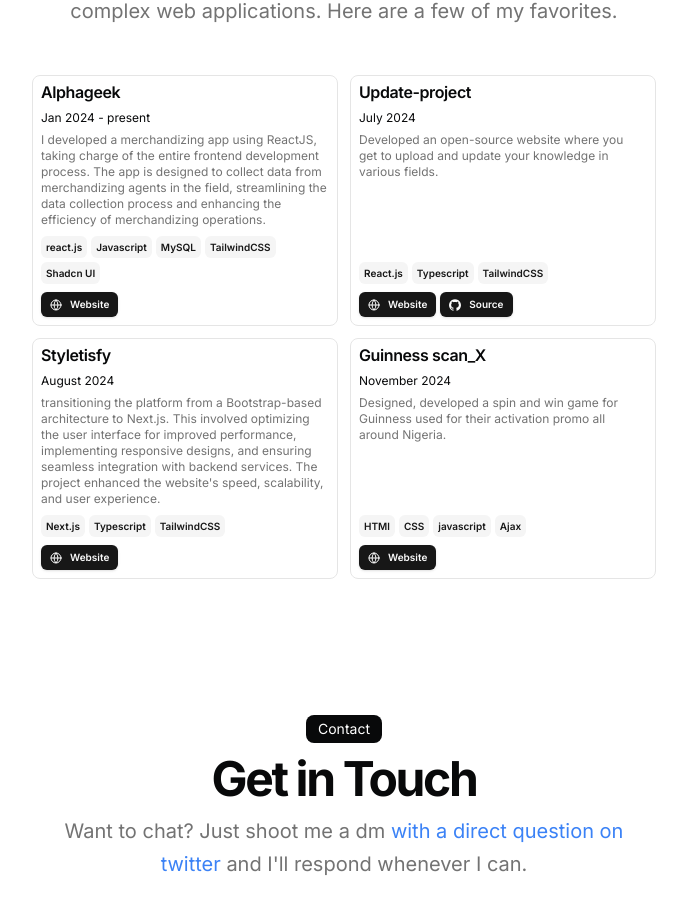
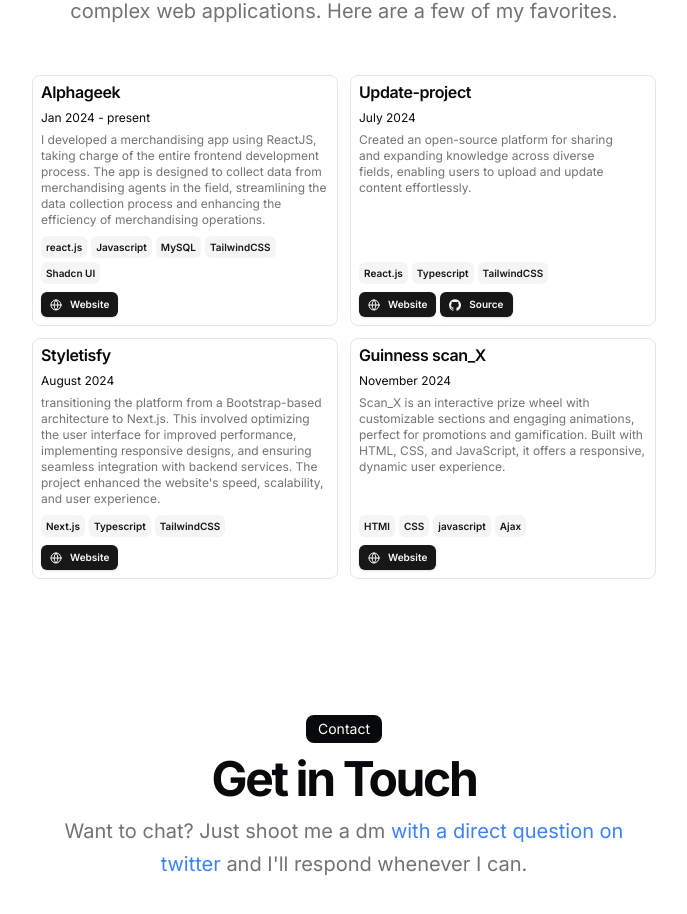
Before and after one commit to Onidamilola/my-portfolio, a Next.js app: page / in a window 1280 px wide. Shown: the part 979-1893 px from the top of the page, without its empty margins (296-983 px from the left). Built offline with nearby package versions, Linux system fonts and the light colour scheme.

Commit message:
made some changes

```diff
--- a/src/data/resume.tsx
+++ b/src/data/resume.tsx
@@ -106,7 +106,7 @@
       dates: "Jan 2024 - present",
       active: true,
       description:
-        "I developed a merchandizing app using ReactJS, taking charge of the entire frontend development process. The app is designed to collect data from merchandizing agents in the field, streamlining the data collection process and enhancing the efficiency of merchandizing operations.",
+        "I developed a merchandising app using ReactJS, taking charge of the entire frontend development process. The app is designed to collect data from merchandising agents in the field, streamlining the data collection process and enhancing the efficiency of merchandising operations.",
       technologies: [
         "react.js",
         "Javascript",
@@ -129,7 +129,7 @@
       dates: "July 2024",
       active: true,
       description:
-        "Developed an open-source website where you get to upload and update your knowledge in various fields.",
+        "Created an open-source platform for sharing and expanding knowledge across diverse fields, enabling users to upload and update content effortlessly.",
       technologies: [
         "React.js",
         "Typescript",
@@ -176,7 +176,7 @@
       dates: "November 2024",
       active: true,
       description:
-        "Designed, developed a spin and win game for Guinness used for their activation promo all around Nigeria.",
+        "Scan_X is an interactive prize wheel with customizable sections and engaging animations, perfect for promotions and gamification. Built with HTML, CSS, and JavaScript, it offers a responsive, dynamic user experience.",
       technologies: [
         "HTMl",
         "CSS",
```
